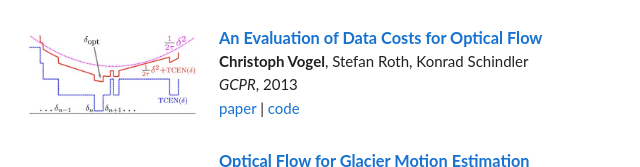
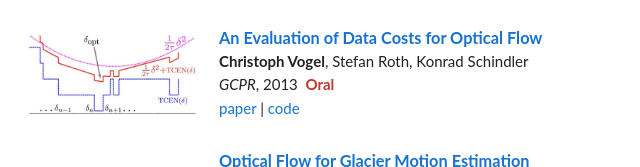
Before and after one commit to vogechri/vogechri.github.io, a plain HTML site: page index.html in a window 1280 px wide. Shown: the part 3235-3402 px from the top of the page, 183-823 px from the left. Drawn offline with Linux system fonts and the light colour scheme.

Commit message:
GCPR 2013: mark as oral
Co-authored-by: Copilot <223556219+Copilot@users.noreply.github.com>

```diff
--- a/index.html
+++ b/index.html
@@ -259,7 +259,7 @@
         <div>
           <a class="title" href="https://doi.org/10.1007/978-3-642-40602-7_37">An Evaluation of Data Costs for Optical Flow</a><br>
           <strong>Christoph Vogel</strong>, Stefan Roth, Konrad Schindler<br>
-          <em>GCPR</em>, 2013<br>
+          <em>GCPR</em>, 2013 &nbsp;<span class="award">Oral</span><br>
           <a href="https://doi.org/10.1007/978-3-642-40602-7_37">paper</a> | <a href="https://github.com/vogechri/DataFlow">code</a>
         </div>
       </div>
```
